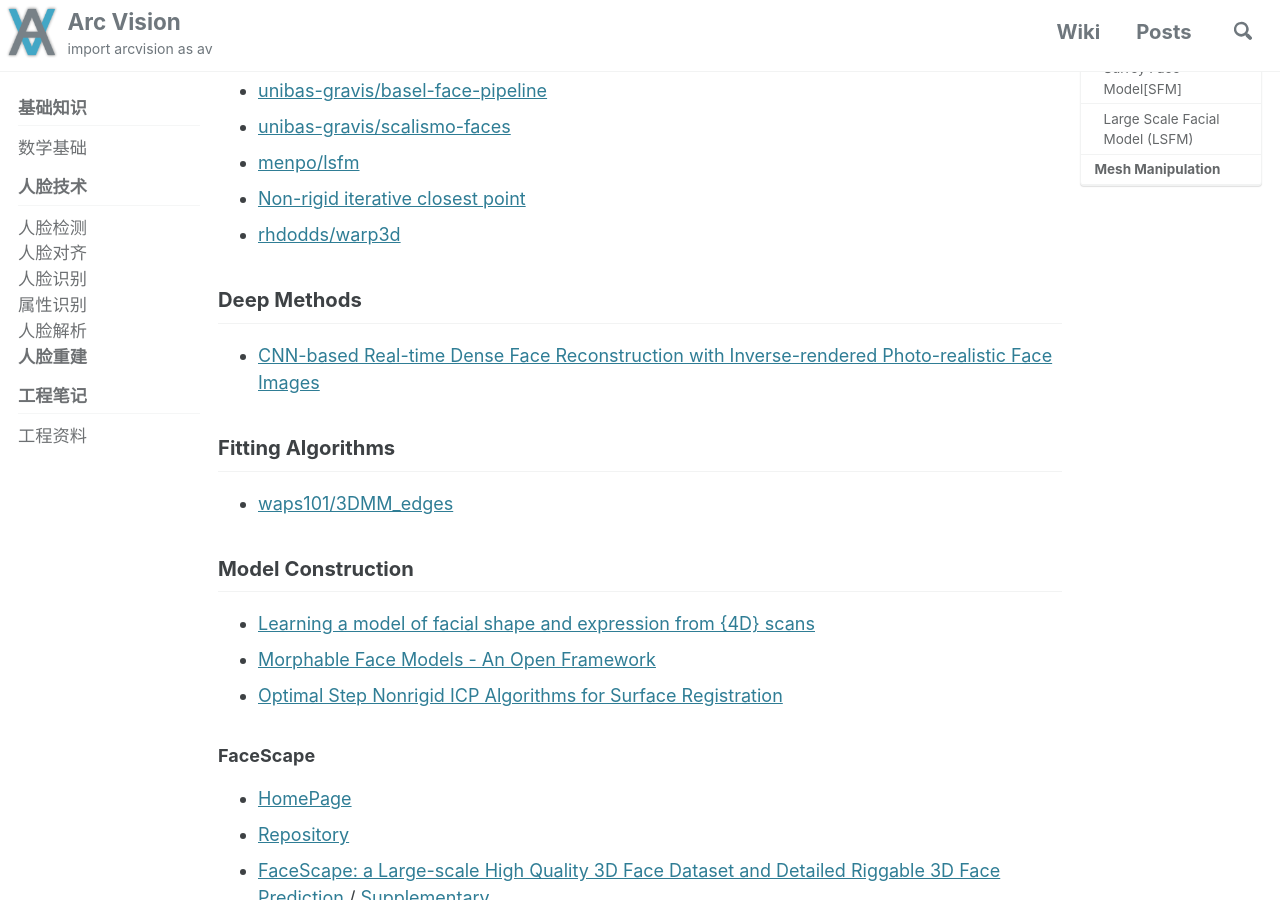
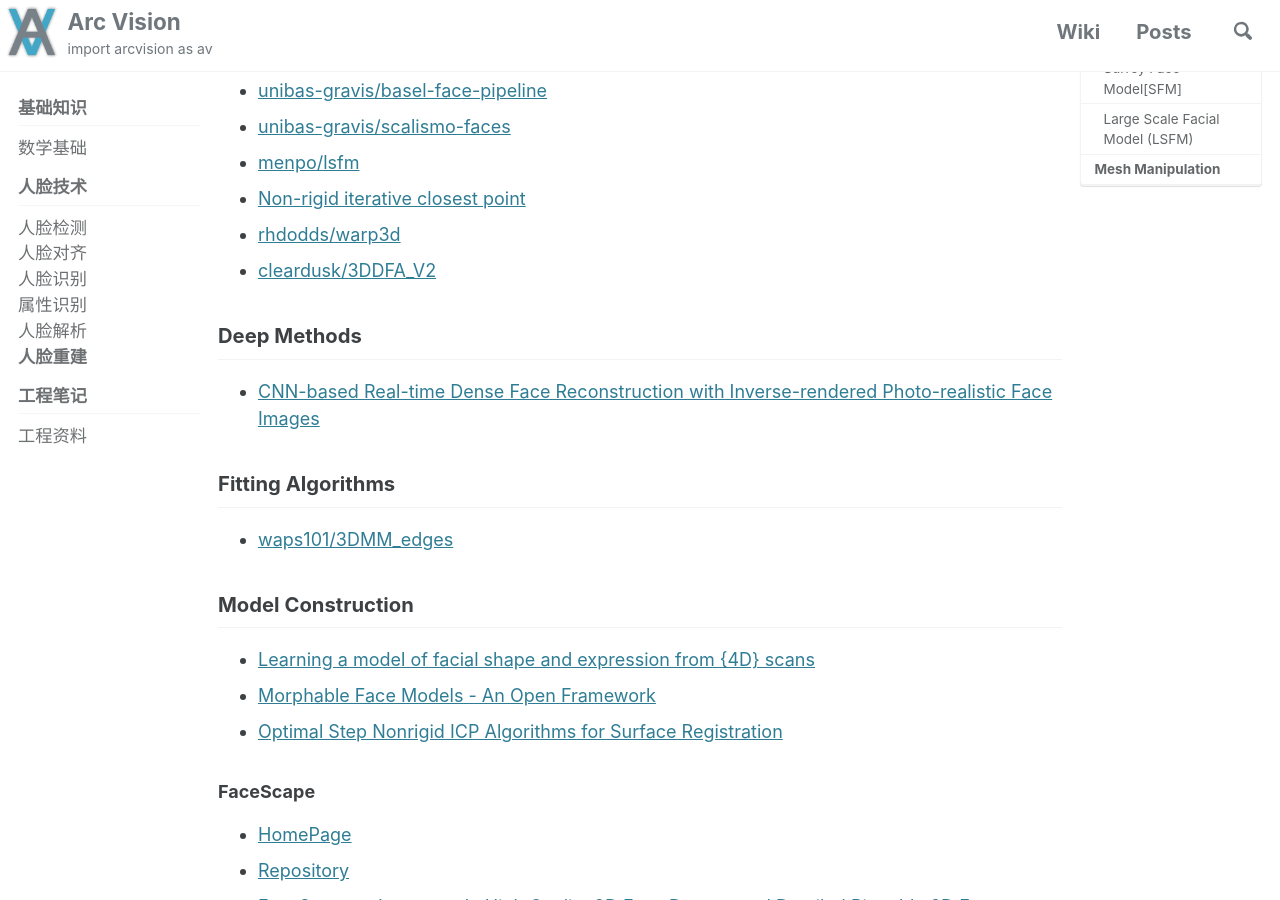
Before and after one commit to ArcVision/ArcVision.github.io, a Jekyll site: the page built from _wiki/15-face-reconstruction.md, in a window 1280 px wide and 900 px high, scrolled down 414 px. Built offline with Jekyll 4.4.1, drawn with Linux system fonts in a browser that asks for light colours; cached includes are drawn as plain includes; comment, search, counter and statistics services are not loaded.

Commit message:
Update 15-face-reconstruction.md

```diff
--- a/_wiki/15-face-reconstruction.md
+++ b/_wiki/15-face-reconstruction.md
@@ -17,7 +17,7 @@ permalink: /wiki/face-reconstruction/
 - [menpo/lsfm](https://github.com/menpo/lsfm)
 - [Non-rigid iterative closest point](https://github.com/charlienash/nricp)
 - [rhdodds/warp3d](https://github.com/rhdodds/warp3d)
-
+- [cleardusk/3DDFA_V2](https://github.com/cleardusk/3DDFA_V2)
 
 ## Deep Methods
 - [CNN-based Real-time Dense Face Reconstruction with Inverse-rendered Photo-realistic Face Images](https://arxiv.org/abs/1708.00980)
```
